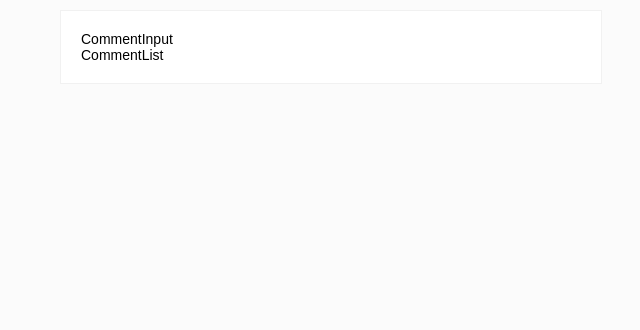
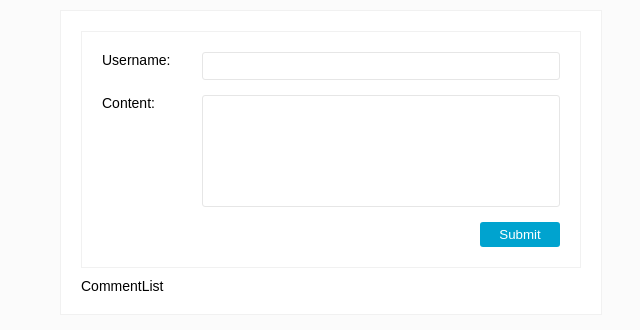
Before and after one commit to Linxiaopeng/React_exercise, a React (Create React App) app in the folder comment-app/: page / in a window 1280 px wide. Shown: the top 330 px of the page, without its empty margins (309-949 px from the left). Built offline with nearby package versions, Linux system fonts and the light colour scheme.

Commit message:
lesson 15

```diff
--- a/comment-app/src/CommentApp.js
+++ b/comment-app/src/CommentApp.js
@@ -3,10 +3,14 @@
 import CommentList from "./CommentList";
 
 class CommentApp extends Component {
+  handleSubmitComment(comment) {
+    console.log(comment);
+  }
+
   render() {
     return (
-      <div className='wrapper'>
-        <CommentInput />
+      <div className="wrapper">
+        <CommentInput onSubmit={this.handleSubmitComment.bind(this)} />
         <CommentList />
       </div>
     );
--- a/comment-app/src/CommentInput.js
+++ b/comment-app/src/CommentInput.js
@@ -1,8 +1,60 @@
 import React, { Component } from "react";
 
 class CommentInput extends Component {
+  constructor() {
+    super();
+    this.state = {
+      username: "",
+      content: ""
+    };
+  }
+
+  handleUsernameChange(event) {
+    this.setState({
+      username: event.target.value
+    });
+  }
+
+  handleContentChange(event) {
+    this.setState({
+      content: event.target.value
+    });
+  }
+
+  handleSubmit () {
+    if (this.props.onSubmit) {
+      const { username, content } = this.state
+      this.props.onSubmit({username, content})
+    }
+    this.setState({ content: '' })
+  }
+
   render() {
-    return <div>CommentInput</div>;
+    return (
+      <div className="comment-input">
+        <div className="comment-field">
+          <span className="comment-field-name">Username:</span>
+          <div className="comment-field-input">
+            <input
+              value={this.state.username}
+              onChange={this.handleUsernameChange.bind(this)}
+            />
+          </div>
+        </div>
+        <div className="comment-field">
+          <span className="comment-field-name">Content:</span>
+          <div className="comment-field-input">
+            <textarea
+              value={this.state.content}
+              onChange={this.handleContentChange.bind(this)}
+            />
+          </div>
+        </div>
+        <div className="comment-field-button">
+          <button onClick={this.handleSubmit.bind(this)}>Submit</button>
+        </div>
+      </div>
+    );
   }
 }
 
```
